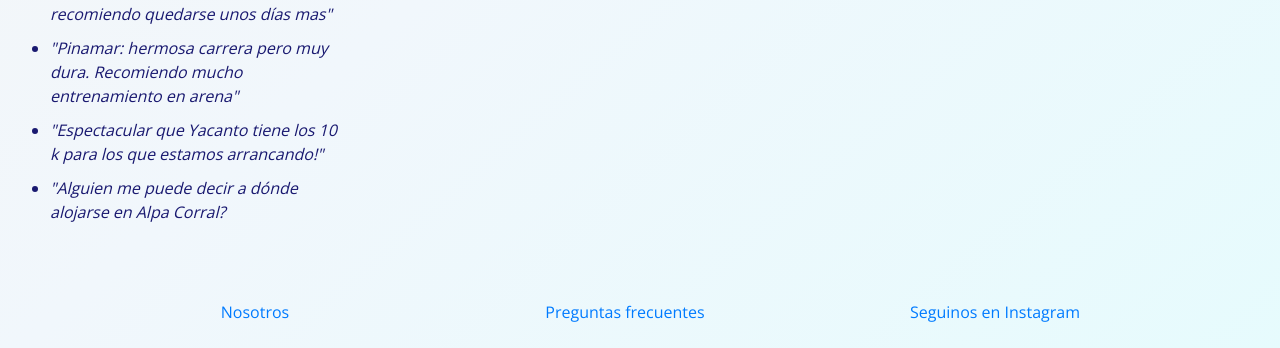
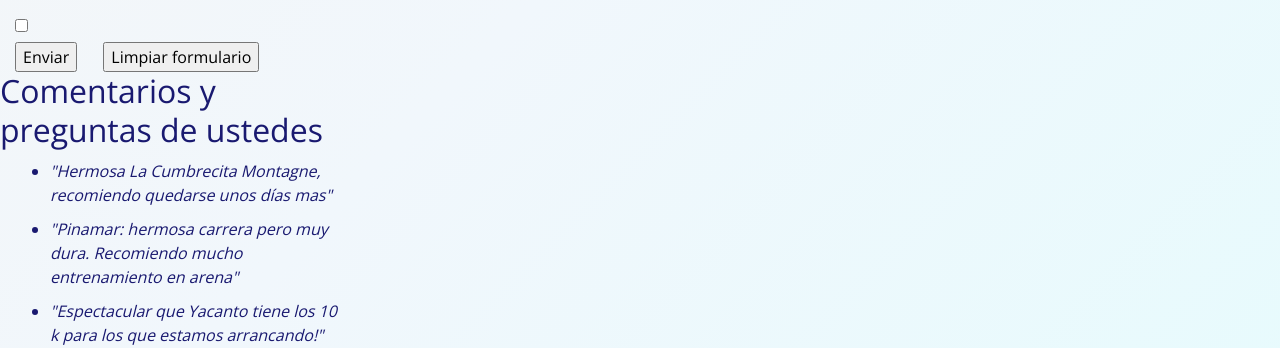
Before and after one commit to jcabanellas/mi_repositorio, a website: page Pages/quienessomos.html in a window 1280 px wide. Shown: the part 752-1100 px from the top of the page. Drawn offline with nearby package versions, Linux system fonts and the light colour scheme.

Commit message:
trabajamos en el form

```diff
--- a/Pages/quienessomos.html
+++ b/Pages/quienessomos.html
@@ -112,6 +112,10 @@
                     <label for="exampleFormControlTextarea1">Comentarios</label>
                     <textarea class="form-control" id="exampleFormControlTextarea1" rows="3"></textarea>
                 </div>
+                <div class="container row"><p>Nos dejas publicar tu pregunta o comentario? Puede ser de ayuda para otros amigos</p><input type="checkbox" name="Si" value="Si"></div>
+
+                <input type="submit" value="Enviar">
+                <input type="reset" value="Limpiar formulario" class="margenLimpiar">
 
             </form>
         </div>
```
Also changed, not shown: index.html (+1 -1 lines).
